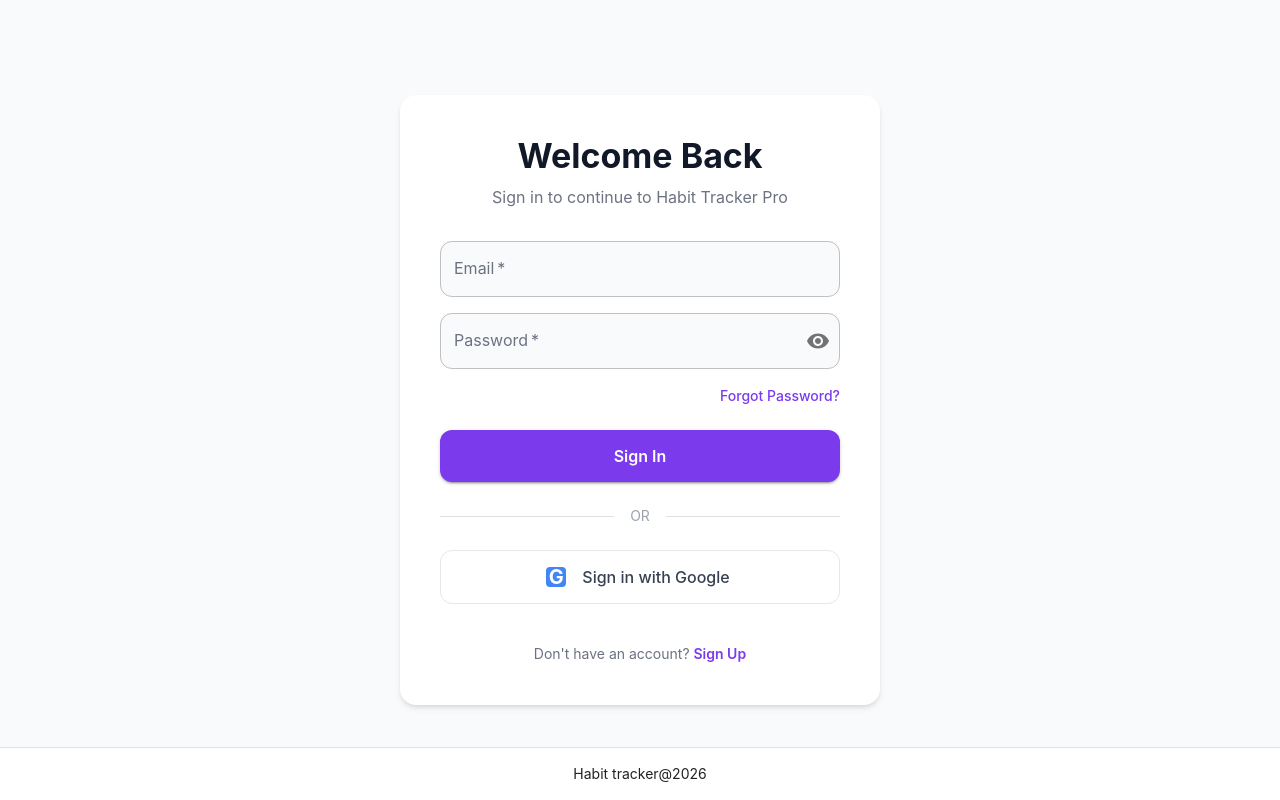
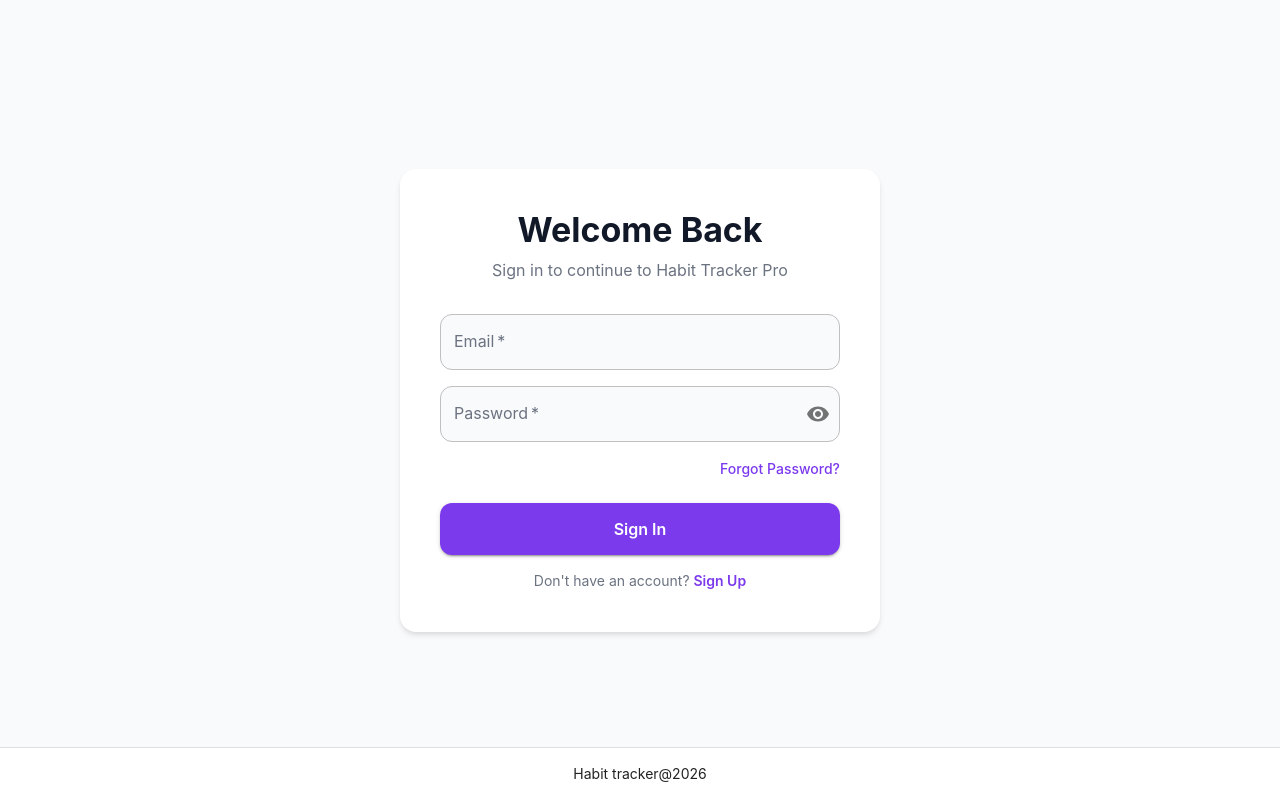
Before and after one commit to DakaloP/habit-tracker-example, a React (Vite) app: page /signin in a window 1280 px wide. Built offline with nearby package versions, Linux system fonts and the light colour scheme.

Commit message:
remove socials

```diff
--- a/src/screens/SignInScreen.jsx
+++ b/src/screens/SignInScreen.jsx
@@ -209,22 +209,6 @@
             </MuiAlert>
           </Snackbar>
 
-          <Box sx={styles.dividerContainer}>
-            <Divider sx={{ flex: 1 }} />
-            <Typography variant="body2" sx={styles.dividerText}>
-              OR
-            </Typography>
-            <Divider sx={{ flex: 1 }} />
-          </Box>
-
-          <Button
-            fullWidth
-            variant="outlined"
-            startIcon={<Box component="span" sx={styles.googleIcon}>G</Box>}
-            sx={styles.googleButton}
-          >
-            Sign in with Google
-          </Button>
 
           <Box sx={styles.signUpContainer}>
             <Typography variant="body2" sx={styles.signUpText}>
--- a/src/screens/SignUpScreen.jsx
+++ b/src/screens/SignUpScreen.jsx
@@ -286,23 +286,6 @@
           </Button>
         </Box>
 
-        <Divider sx={{ my: 3 }}>
-          <Typography variant="body2" color="text.secondary">
-            or sign up with
-          </Typography>
-        </Divider>
-
-        <Box sx={{ display: 'flex', gap: 2, mb: 3 }}>
-          <SocialButton fullWidth>
-            <Box component="span" sx={{ mr: 1 }}>G</Box>
-            Google
-          </SocialButton>
-          <SocialButton fullWidth>
-            <Box component="span" sx={{ mr: 1 }}>f</Box>
-            Facebook
-          </SocialButton>
-        </Box>
-
         <Box sx={{ textAlign: 'center', mt: 2 }}>
           <Typography variant="body2" color="text.secondary">
             Already have an account?{' '}
```
